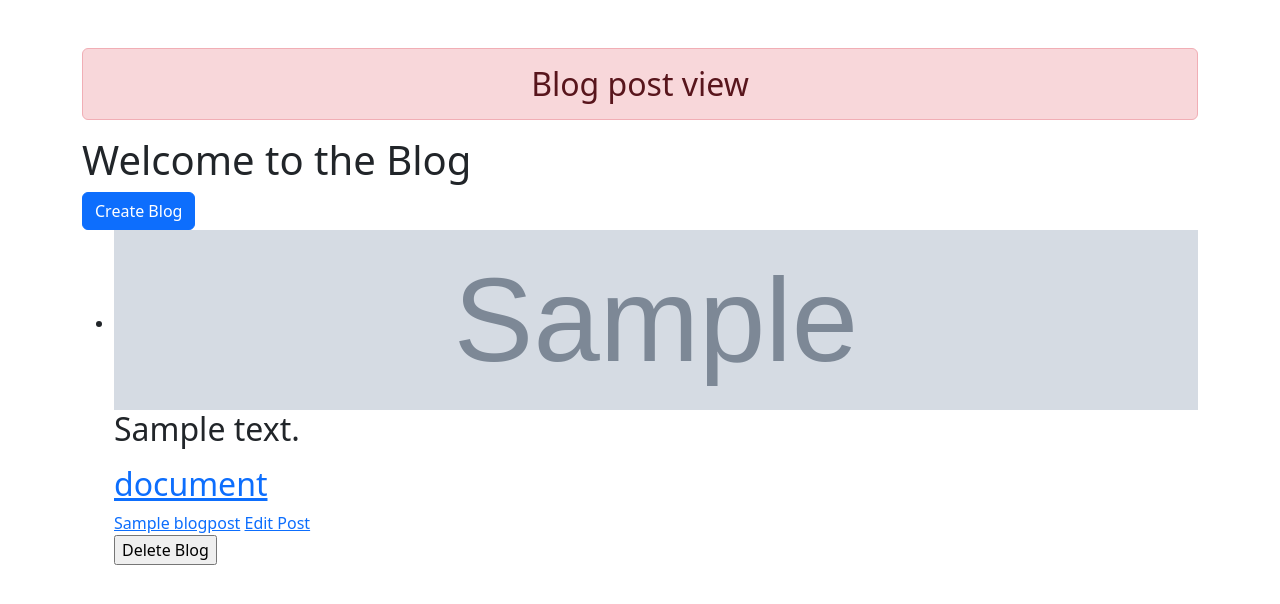
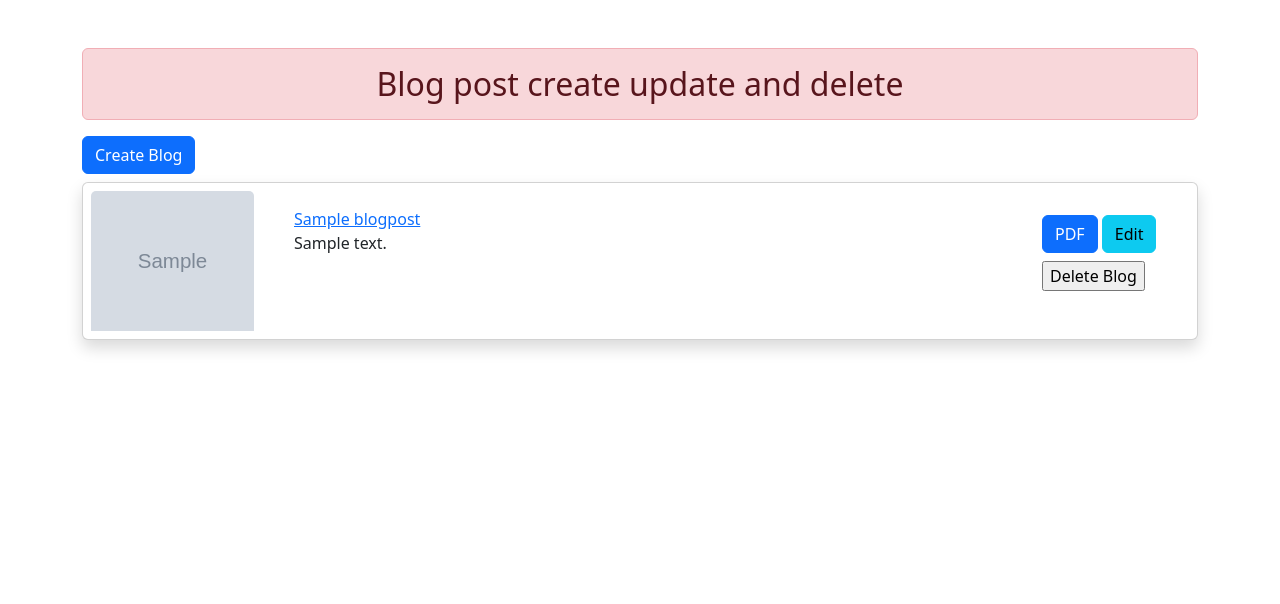
Before and after one commit to Shivani2120/blog, a Django app: page / in a window 1280 px wide. Shown: the top 604 px of the page. Run offline with Django 3.2, Linux system fonts and the light colour scheme; tables that the repository leaves empty hold one stand-in row (values such as "Sample post"); grey boxes marked "Sample" are stand-in pictures; some libraries are stand-ins or nearby versions.

Commit message:
Updated template

```diff
--- a/blog/templates/base.html
+++ b/blog/templates/base.html
@@ -5,11 +5,16 @@
 			<meta charset="UTF-8">
 			<meta name="viewport" content="width=device-width, initial-scale=1.0">
 			<title>Blog Post</title>
-			<link rel="stylesheet" href="{% static 'blog/css/bootstrap.css' %}">
+			<link rel="stylesheet" href="/static/css/bootstrap.css">
+			<style>
+        .custom-button {
+					background-color: transparent;
+					border: none;
+        }
+    </style>
 	</head>
 	<body>
 		<div class="container mt-5">
-			<h2 class="text-center alert alert-danger">Blog post view</h2>
 			{% block content %} {% endblock content %}
 		</div>
 
--- a/blog/templates/index.html
+++ b/blog/templates/index.html
@@ -1,35 +1,41 @@
 {% extends 'base.html' %}
 
 {% block content %}
-  <h1>Welcome to the Blog</h1>
-  <a href="{% url 'create_blog' %}" class="btn btn-primary">Create Blog</a>
-  <ul>
+  <h2 class="text-center alert alert-danger">Blog post create update and delete</h2>
+  <a href="{% url 'create_blog' %}" class="btn btn-primary mb-2">Create Blog</a>
+
   {% for post in blogs %}
-    <li>
-      <h2>
+    <div class="card mb-3 rounded shadow p-2">
+      <div class="row justify-content-center">
+        <div class="col-2">
           {% if post.image %}
-          <img src="/media/{{ post.image }}" class="card-img-top" width="250" height="180">
+          <img src="/media/{{ post.image }}" class="card-img-top" width="250" height="140">
           {% else %}
             <p>No image available</p>
           {% endif %}
-        <p>
-          {{ post.content|truncatechars:200 }}</p>
-        <h2>
+        </div>
+
+        <div class="col-8">
+          <div class="card-body">
+            <div><a href="{% url 'blog_detail' post.id %}">{{ post.title }}</a></div>
+            <p>{{ post.content|truncatechars:200 }}</p>
+          </div>
+        </div>
+
+        <div class="col-2 mt-2">
+          <div class="card-body">
             {% if post.pdf_file %}
-            <a href="{{ post.pdf_file.url }}" target="_blank">document</a>
+              <a href="{{ post.pdf_file.url }}" target="_blank" class="btn btn-primary mb-2">PDF</a>
             {% endif %}
-        </h2>
-        <a href="{% url 'blog_detail' post.id %}">{{ post.title }}</a>
-        <a href="{% url 'edit_blog' post.id %}">Edit Post</a>
+            <a href="{% url 'edit_blog' post.id %}"  class="btn btn-info mb-2">Edit</a>
             <form action="{% url 'delete_blog' post.id %}" method="post">
               {% csrf_token %}
               <input type="hidden" name="confirmation_code" value="DELETE">
               <input type="submit" value="Delete Blog" onclick="return confirm('Are you sure you want to delete this blog?')">
             </form>
-      </h2>
-    </li>
-  {% empty %}
-    <li>No blog posts available.</li>
+          </div>
+        </div>
+      </div>
+    </div>
   {% endfor %}
-  </ul>
 {% endblock content %}
```
Also changed, not shown: blog/templates/blog_detail.html (+26 -14 lines). Lines whose indentation alone changed are shown as unchanged.
